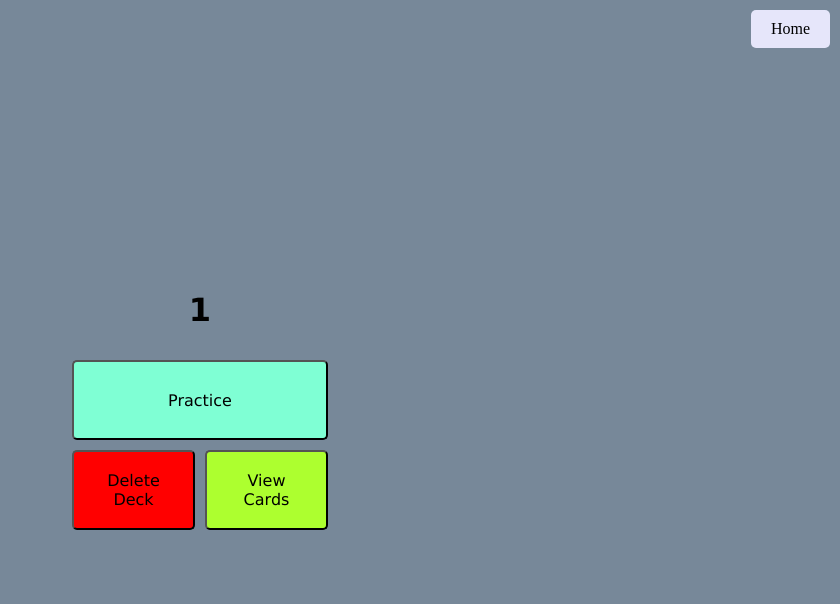
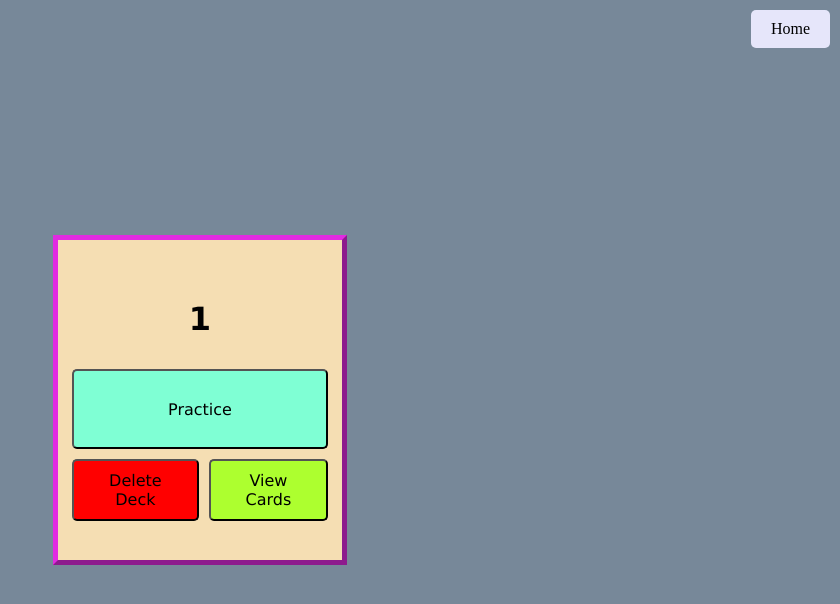
Before and after one commit to joshuazhou744/flashcards, a React (Vite) app in the folder frontend/: page /deck/1 in a window 1280 px wide. Shown: the top 604 px of the page, without its empty margins (440-1280 px from the left). Built offline with nearby package versions, Linux system fonts and the light colour scheme; no server answers.

Commit message:
Implement delete and practice deck from DeckPage

```diff
--- a/frontend/src/App.tsx
+++ b/frontend/src/App.tsx
@@ -2,6 +2,7 @@ import { BrowserRouter as Router, Route, Routes, Link } from "react-router-dom"
 import Decklist from "./components/Decklist"
 import DeckPage from "./components/DeckPage"
 import "./App.css"
+import FlashcardList from "./components/FlashcardList"
 
 function App() {
 
@@ -14,6 +15,7 @@ function App() {
       <Routes>
         <Route path="/" element={<Decklist />}/>
         <Route path="/deck/:deckName" element={<DeckPage />} />
+        <Route path="/deck/:deckName/practice" element={<FlashcardList />}/>
       </Routes>
     </Router>
   )
--- a/frontend/src/components/DeckPage.css
+++ b/frontend/src/components/DeckPage.css
@@ -1,3 +1,7 @@
+a {
+    text-decoration: none;
+}
+
 .deck-main {
     font-family: Verdana, Geneva, Tahoma, sans-serif;
     display: flex;
@@ -5,26 +9,24 @@
     justify-content: center;
     align-items: center;
     height: 100vh;
-    width: 20vw;
+    width: 100vw;
+}
+
+.deck-container {
+    background-color: wheat;
+    display: flex;
+    flex-direction: column;
+    align-items: center;
+    justify-content: center;
     gap: 10px;
+    height: 40vh;
+    border: outset, rgb(225, 43, 225), 5px;
 }
 
 .deck-options {
     display: flex;
     gap: 10px;
-    width: 100%;
-}
-
-.deck-main button {
-    color: black;
-    padding: 10px 20px;
-    border-radius: 5px;
-    text-decoration: none;
-    font-size: 16px;
-    cursor: pointer;
-    font-family: Verdana, Geneva, Tahoma, sans-serif;
-    height: 10vh;
-    width: 100%;
+    width: 90%;
 }
 
 .deck-main button:hover {
@@ -41,12 +43,23 @@
     font-family: Verdana, Geneva, Tahoma, sans-serif;
 }
 
-.deck-options button:hover {
-    background-color: aliceblue;
+.practice-wrapper {
+    width: 100%;
+    display: flex;
+    justify-content: center;
 }
 
 .practice-deck {
     background-color: aquamarine;
+    color: black;
+    padding: 10px 20px;
+    border-radius: 5px;
+    text-decoration: none;
+    font-size: 16px;
+    cursor: pointer;
+    font-family: Verdana, Geneva, Tahoma, sans-serif;
+    height: 10vh;
+    width: 90%;
 }
 
 .delete-deck {
--- a/frontend/src/components/DeckPage.tsx
+++ b/frontend/src/components/DeckPage.tsx
@@ -1,8 +1,7 @@
-import { useParams, Route } from "react-router-dom"
+import { useParams, Link, useNavigate } from "react-router-dom"
 import { useEffect, useState } from "react"
 import axios from "axios"
 import "./DeckPage.css"
-import FlashcardList from "./FlashcardList"
 
 
 const url = "http://localhost:8000/api"
@@ -10,23 +9,30 @@ const url = "http://localhost:8000/api"
 export default function DeckPage() {
 
   const {deckName} = useParams<{deckName: string}>()
-  const [deck, setDeck] = useState<{id:number, front: string, back:string, score:number}[]>([])
+  const navigate = useNavigate();
 
-  useEffect(() => {
-    axios.get(`${url}/deck/get_deck/${deckName}`)
+  const handleDelete = () => {
+    axios.delete(`${url}/delete_deck/${deckName}`)
       .then(res => {
-      setDeck(res.data.deck)
+        console.log(res.data)
+        navigate("/")
       })
-  }, [deckName])
+      .catch(err => console.error("There was an error", err))
+  }
 
   return (
     <div className="deck-main">
+      <div className="deck-container">
         <h1>{deckName}</h1>
+          <Link to={`/deck/${deckName}/practice`} style={{width: "100%"}}>
+            <div className="practice-wrapper">
               <button className="practice-deck">
                 Practice
               </button>
+            </div>
+          </Link>
         <div className="deck-options">
-        <button className="delete-deck" >
+          <button className="delete-deck" onClick={handleDelete}>
             Delete Deck
           </button>
 
@@ -35,5 +41,6 @@ export default function DeckPage() {
           </button>
         </div>
       </div>
+    </div>
   )
 }
--- a/frontend/src/components/Decklist.css
+++ b/frontend/src/components/Decklist.css
@@ -9,7 +9,9 @@ body {
 .main {
     display: flex;
     flex-direction: column;
-    padding: 20px;
+    width: 100%;
+    justify-content: center;
+    align-items: center;
 }
 
 .title {
@@ -29,11 +31,13 @@ body {
     gap: 20px;
     padding: 20px;
     justify-content: center;
-    grid-template-columns: auto auto auto auto;
+    justify-items: center;
+    align-items: center;
+    width: 100%;
+    grid-template-columns: repeat(4, 1fr);
     overflow-y: auto;
     max-height: 75vh;
-    width: 100%;
-    border: outset, pink, 5px;
+    border: outset, rgb(225, 43, 225), 5px;
   }
 
 .card {
@@ -41,7 +45,6 @@ body {
     justify-content: center;
     align-items: center;
     font-family: Verdana, Geneva, Tahoma, sans-serif;
-    position: relative;
     border-radius: .25rem;
     box-shadow: 0 0 5px 2px rgba(0, 0, 0, .3);
     background-color: white;
--- a/frontend/src/components/Decklist.tsx
+++ b/frontend/src/components/Decklist.tsx
@@ -10,14 +10,19 @@ export default function Decklist() {
   const [decks, setDecks] = useState<[]>([])
   const [newDeck, setNewDeck] = useState<string>("")
   const [invalid, setInvalid] = useState<boolean>(false)
+  const [loading, setLoading] = useState(false)
+  const [reload, setReload] = useState(false)
 
   // fetch decks on start
   useEffect(() => {
+    setLoading(true)
     axios.get(`${url}/get_decks`)
     .then(res => {
       setDecks(res.data.decks)
+      setLoading(false)
     })
-  }, [newDeck])
+    .catch(() => setLoading(false))
+  }, [reload])
 
   const handleCreate = () => {
     if (newDeck.trim() !== "") {
@@ -25,6 +30,8 @@ export default function Decklist() {
         .then(res => {
           setNewDeck("")
           setInvalid(false)
+          console.log(res.data)
+          setReload(prev => !prev)
         })
         .catch(error => {
           console.error(error)
@@ -55,15 +62,17 @@ export default function Decklist() {
       </div>
 
       <div className="decks-container">
-        {decks.length > 0 ? (
+        {loading ? (
+          <p>Loading</p>
+        ): decks.length > 0 ? (
           decks.map((deck) => (
             <Link className="card" to={`/deck/${deck}`} key={deck}>
               <div>{deck}</div>
             </Link>
-        ))
-      ) : (
-        <p>No deck available, please create one</p>
-      )}
+          ))
+        ) : (
+          <p>No deck available, please create one</p>
+        )}
       </div>
     </div>
   )
--- a/frontend/src/components/FlashcardList.css
+++ b/frontend/src/components/FlashcardList.css
@@ -1,5 +1,5 @@
 
-.nextbutton {
+.next-button, .back-button {
     padding: 0.5rem 1rem;
     border: none;
     border-radius: 5px;
@@ -9,9 +9,17 @@
     font-family: Verdana, Geneva, Tahoma, sans-serif;
 }
 
+.back-button:hover, .next-button:hover {
+    background-color: aliceblue;
+}
+
 .flashcard-container {
     display: flex;
     flex-direction: column;
     justify-content: center;
     align-items: center;
 }
+
+h2 {
+    font-family: Verdana, Geneva, Tahoma, sans-serif;
+}
--- a/frontend/src/components/FlashcardList.tsx
+++ b/frontend/src/components/FlashcardList.tsx
@@ -1,32 +1,64 @@
-import { useState } from "react";
+import { useState, useEffect } from "react";
+import { useParams, Link } from "react-router-dom"
 import Flashcard from "./Flashcard";
 import './FlashcardList.css'
+import axios from "axios"
 
 interface Flashcard {
     id: number;
     front: string;
     back: string;
     score: number;
-  }
+}
 
-  interface FlashcardListProps {
-    flashcards: Flashcard[];
-  }
+const url = "http://localhost:8000/api"
 
+export default function FlashcardList() {
+  const [current, setCurrent] = useState(0);
+  const {deckName} = useParams<{deckName: string}>()
+  const [deck, setDeck] = useState<Flashcard[]>([])
+  const [loading, setLoading] = useState(true);
 
-export default function FlashcardList({ flashcards }: FlashcardListProps) {
-  const [current, setCurrent] = useState(0);
+  useEffect(() => {
+    setLoading(true)
+    axios.get(`${url}/deck/get_deck/${deckName}`)
+    .then(res => {
+      setDeck(res.data.deck)
+      setLoading(false)
+    })
+    .catch(() => setLoading(false))
+  }, [deckName])
 
   const nextCard = () => {
-    setCurrent((prev) =>
-      prev === flashcards.length - 1 ? 0 : prev + 1
+    setCurrent((prev) => {
+      if (prev === deck.length - 1) {
+        return 0
+      } else {
+        return prev + 1
+      }
+    }
     )
   }
 
   return (
     <div className="flashcard-container">
-        <Flashcard flashcard={flashcards[current]} key={flashcards[current].id} />
-      <button className="nextbutton" onClick={nextCard}>Next Flashcard</button>
+      {loading ? (
+        <h2>Loading</h2>
+      ) : deck.length > 0 ? (
+        <>
+          <Flashcard flashcard={deck[current]} key={deck[current].id} />
+          <button className="next-button" onClick={nextCard}>Next Flashcard</button>
+        </>
+      ): (
+        <>
+          <h2>No cards in deck</h2>
+          <Link to={`/deck/${deckName}`}>
+            <button className="back-button">
+              Back
+            </button>
+          </Link>
+        </>
+      )}
     </div>
   )
 }
```
Also changed, not shown: 1 other file (tests, documents, lock files or other folders). Lines whose indentation alone changed are shown as unchanged.
